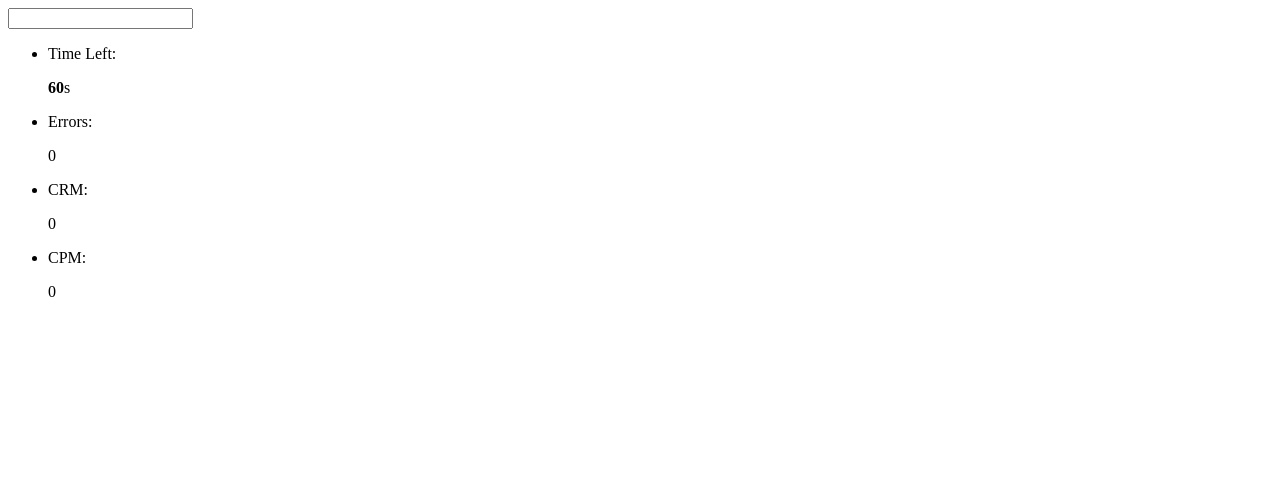
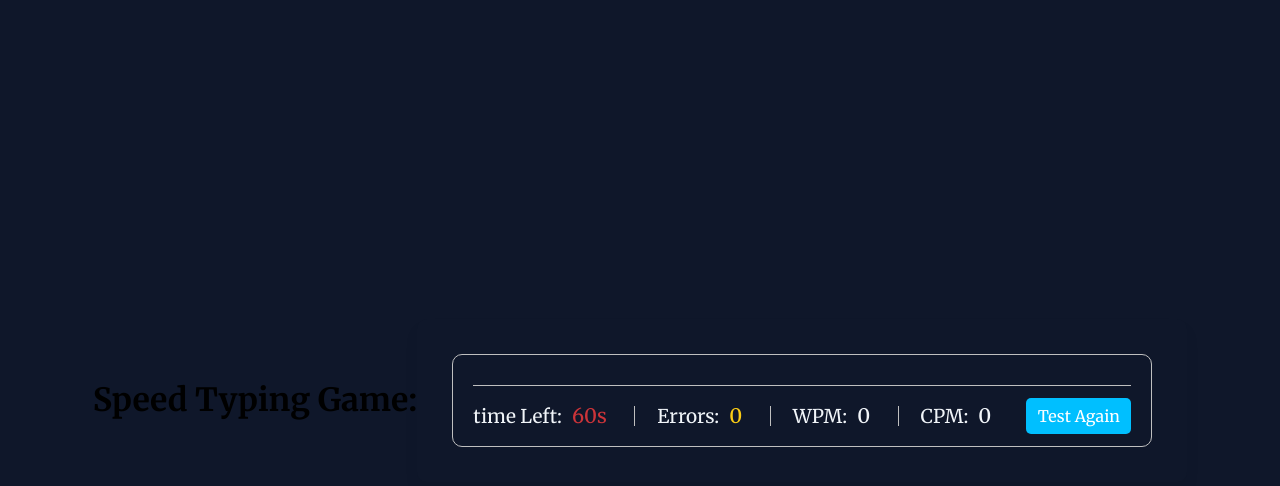
Before and after one commit to dimobs/speed-typing-test-game, a plain HTML site: page index.html in a window 1280 px wide. Drawn offline with Linux system fonts and the light colour scheme.

Commit message:
style css

```diff
--- a/index.html
+++ b/index.html
@@ -9,7 +9,7 @@
     <title>Speed Typing</title>
 </head>
 <body>
-
+    <h1>Speed Typing Game:</h1>
   <div class="wrapper">
     <input type="text" class="input-field">
     <div class="content-box">
@@ -19,7 +19,7 @@
         <div class="content">
             <ul class="result-details">
                 <li class="timeLeft">
-                        <p>Time Left:</p>
+                    <p>time Left:</p>
                     <span><b>60</b>s</span>
                 </li>
                 <li class="errors">
@@ -27,7 +27,7 @@
                     <span>0</span>
                 </li>
                 <li class="wpm">
-                        <p>CRM:</p>
+                    <p>WPM:</p>
                     <span>0</span>
                 </li>
                 <li class="cpm">
@@ -35,6 +35,7 @@
                     <span>0</span>
                 </li>
             </ul>
+            <button>Test Again</button>
         </div>
     </div>
 </div>
--- a/style.css
+++ b/style.css
@@ -0,0 +1,172 @@
+/* Import Google Font - Poppins */
+@import url("https://fonts.googleapis.com/css2?family=Merriweather:wght@400;500;600;700&display=swap");
+
+* {
+  margin: 0;
+  padding: 0;
+  box-sizing: border-box;
+  font-family: "Merriweather", sans-serif;
+}
+
+body {
+  display: flex;
+  padding: 0 10px;
+  align-items: center;
+  justify-content: center;
+  min-height: 100vh;
+  background: #0f172a;
+}
+
+::selection {
+  color: #fff;
+  background: deepskyblue;
+}
+
+.wrapper {
+  width: 770px;
+  padding: 35px;
+  background: #0f172a;
+  color: #f1f5f9;
+  border-radius: 10px;
+  box-shadow: 0 10px 15px rgba(0, 0, 0, 0.05);
+}
+
+.wrapper .input-field {
+  opacity: 0;
+  z-index: -999;
+  position: absolute;
+}
+
+.wrapper .content-box {
+  padding: 13px 20px 0;
+  border-radius: 10px;
+  border: 1px solid #bfbfbf;
+}
+
+.content-box .typing-text {
+  overflow: hidden;
+  max-height: 256px;
+}
+
+.typing-text::-webkit-scrollbar {
+  width: 0;
+}
+
+.typing-text p {
+  font-size: 25px;
+  text-align: justify;
+  letter-spacing: 1px;
+}
+
+.typing-text p span {
+  position: relative;
+}
+
+.typing-text p span.correct {
+  color: lawngreen;
+}
+
+.typing-text p span.incorrect {
+  color: #cb3439;
+  outline: 1px solid #fff;
+  background: #ffc0cb;
+  border-radius: 4px;
+}
+
+.typing-text p span.active {
+  color: deepskyblue;
+}
+
+.typing-text p span.active::before {
+  position: absolute;
+  content: "";
+  height: 2px;
+  width: 100%;
+  bottom: 0;
+  left: 0;
+  opacity: 0;
+  border-radius: 5px;
+  background: deepskyblue;
+  animation: blink 1s ease-in-out infinite;
+}
+
+@keyframes blink {
+  50% {
+    opacity: 1;
+  }
+}
+
+.content-box .content {
+  margin-top: 17px;
+  display: flex;
+  padding: 12px 0;
+  flex-wrap: wrap;
+  align-items: center;
+  justify-content: space-between;
+  border-top: 1px solid #bfbfbf;
+  line-break: auto;
+}
+
+.content button {
+  outline: none;
+  border: none;
+  width: 105px;
+  color: #fff;
+  padding: 8px 0;
+  font-size: 16px;
+  cursor: pointer;
+  border-radius: 5px;
+  background: deepskyblue;
+  transition: transform 0.3s ease;
+}
+
+.content button:active {
+  transform: scale(0.97);
+}
+
+.content .result-details {
+  display: flex;
+  flex-wrap: wrap;
+  align-items: center;
+  width: calc(100% - 140px);
+  justify-content: space-between;
+}
+
+.result-details li {
+  display: flex;
+  height: 20px;
+  list-style: none;
+  position: relative;
+  align-items: center;
+}
+
+.result-details li:not(:first-child) {
+  padding-left: 22px;
+  border-left: 1px solid #bfbfbf;
+}
+
+.result-details li p {
+  font-size: 19px;
+}
+
+.result-details li span {
+  display: block;
+  font-size: 20px;
+  margin-left: 10px;
+}
+
+li span b {
+  font-weight: 500;
+}
+
+li:not(:first-child) span {
+  font-weight: 500;
+}
+
+.errors span {
+  color: #facc15;
+}
+
+.timeLeft span {
+  color: #cb3439;
+}
```
Lines whose indentation alone changed are shown as unchanged.
